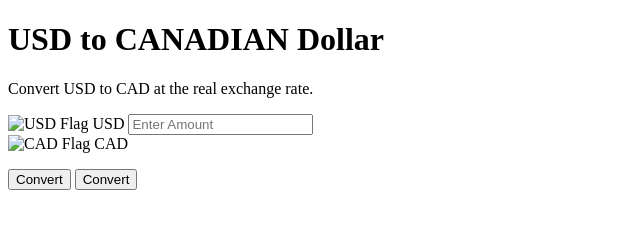
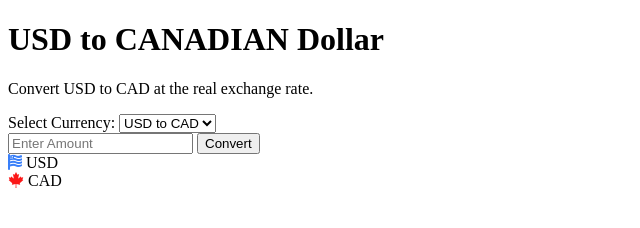
Before and after one commit to mamun-opu/converter-889806, a plain HTML site: page index.html in a window 1280 px wide. Shown: the whole page, without its empty margins (0-640 px from the left). Drawn offline with Linux system fonts and the light colour scheme.

Commit message:
currency type, value

```diff
--- a/index.html
+++ b/index.html
@@ -3,27 +3,42 @@
 <head>
     <meta charset="UTF-8">
     <meta name="viewport" content="width=device-width, initial-scale=1.0">
+    <link rel="stylesheet" href="path/to/font-awesome/css/font-awesome.min.css">
+    <script src="https://kit.fontawesome.com/b6b07ba501.js" crossorigin="anonymous"></script>
     <link rel="stylesheet" href="style.css">
     <title>Currency Converter</title>
 </head>
 <body>
     <div class="header-section">
         <h1 id="converter-header">USD to CANADIAN Dollar</h1>
-        <p>Convert USD to CAD at the real exchange rate.</p>
+        <p id="converter-paragraph">Convert USD to CAD at the real exchange rate.</p>
     </div>
     <div class="converter-container">
+
+        <div id="inputSection">
+            <div id="type">
+                <label for="currencyType">Select Currency:</label>
+                <select id="currencyType">
+                    <option value="usdToCad">USD to CAD</option>
+                    <option value="cadToUsd">CAD to USD</option>
+                </select>
+            </div>
+            <div id="value">
+                <input type="number" id="amount" placeholder="Enter Amount">
+                <button onclick="convertCurrency('usdToCad')">Convert</button>
+            </div>
+        </div>
+
         <div class="input-box">
-            <img src="usd-flag.png" alt="USD Flag">
+            <i class="fa-solid fa-flag-usa" style="color: #397ff9;"></i>
             <label for="currencyType">USD</label>
-            <input type="number" id="amount" placeholder="Enter Amount">
         </div>
+
         <div class="output-box">
-            <img src="cad-flag.png" alt="CAD Flag">
+            <i class="fa-brands fa-canadian-maple-leaf" style="color: #fb1818;"></i>
             <label for="result">CAD</label>
             <p id="result"></p>
         </div>
-        <button onclick="convertCurrency('usdToCad')">Convert</button>
-        <button onclick="convertCurrency('cadToUsd')">Convert</button>
     </div>
     <script src="script.js"></script>
 </body>
```
